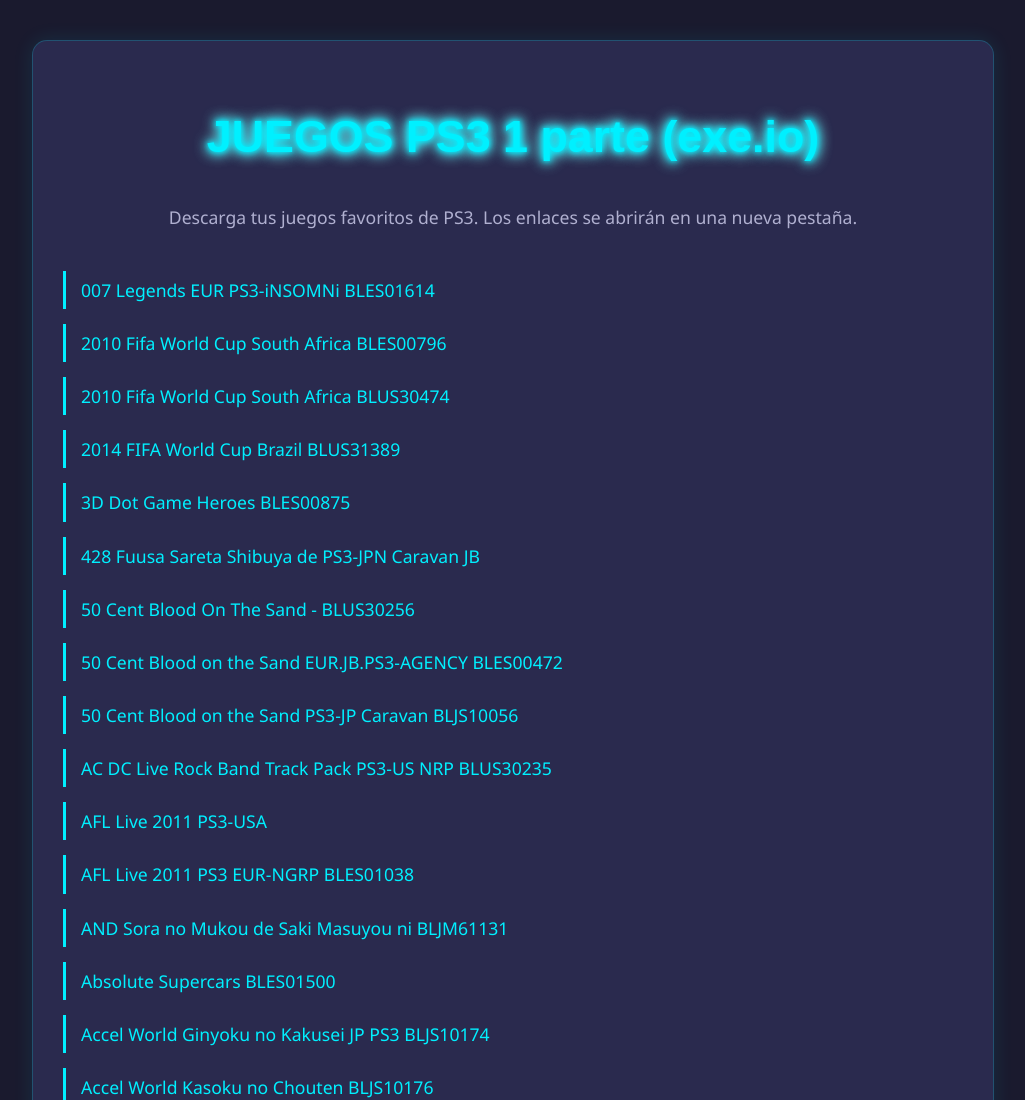
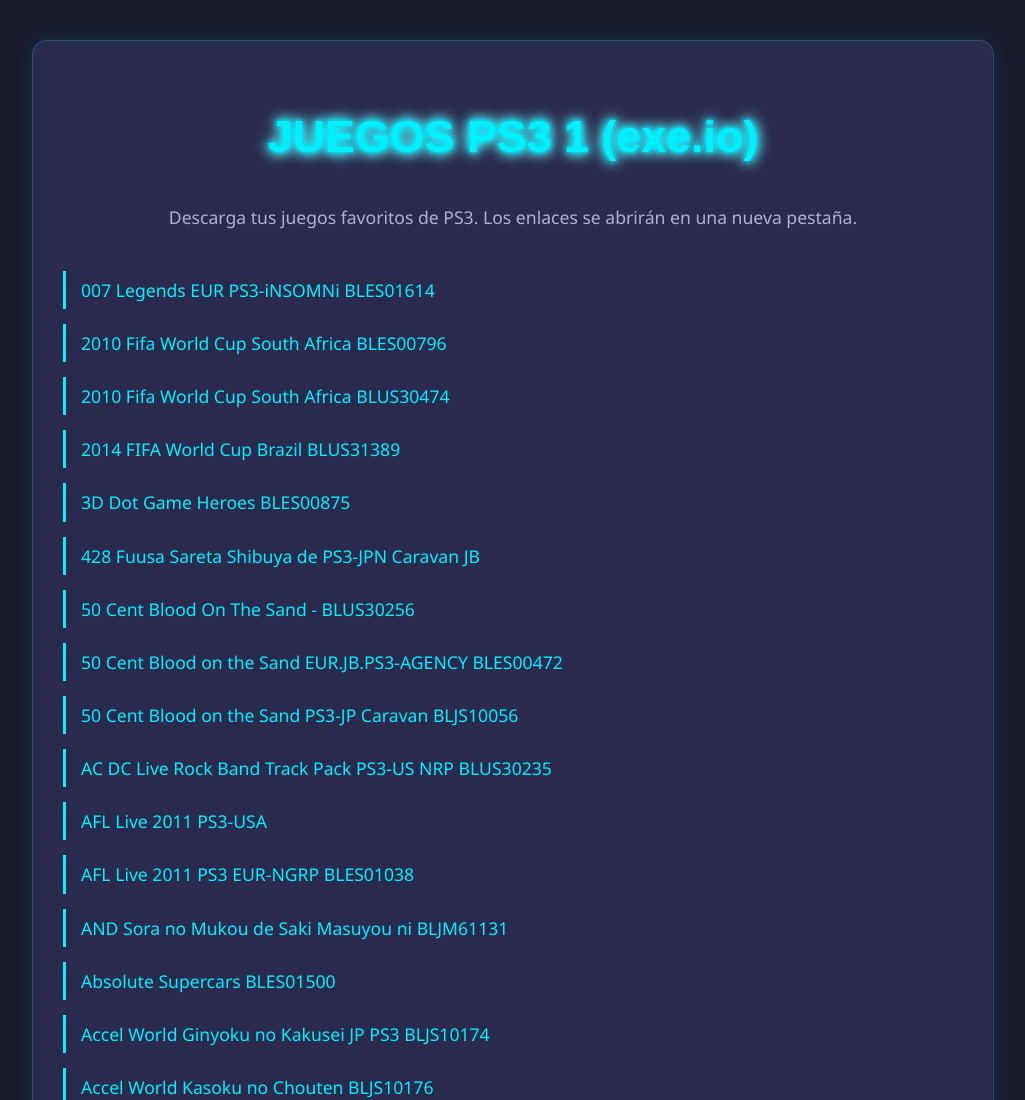
Before and after one commit to nkkobb1/sitioweb, a plain HTML site: page 03consolas/listacompletaPS3exe.html in a window 1280 px wide. Shown: the top 1100 px of the page, without its empty margins (127-1152 px from the left). Drawn offline with Linux system fonts and the light colour scheme.

Commit message:
Update listacompletaPS3exe.html

```diff
--- a/03consolas/listacompletaPS3exe.html
+++ b/03consolas/listacompletaPS3exe.html
@@ -152,7 +152,7 @@
 <body>
 
     <div id="mi-rincon-de-juegos-unico">
-        <h1>JUEGOS PS3 1 parte (exe.io)</h1>
+        <h1>JUEGOS PS3 1 (exe.io)</h1>
         <p>Descarga tus juegos favoritos de PS3. Los enlaces se abrirán en una nueva pestaña.</p>
 
         <ul id="game-list">
```
